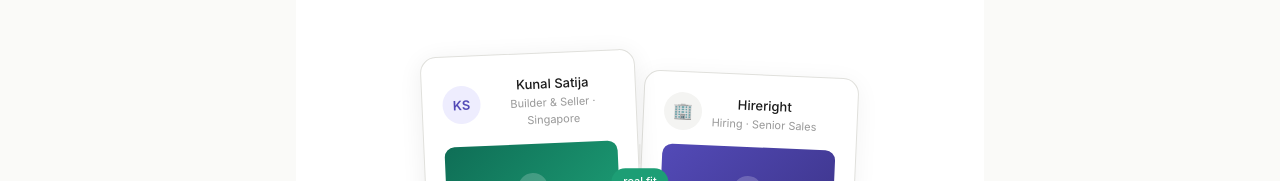
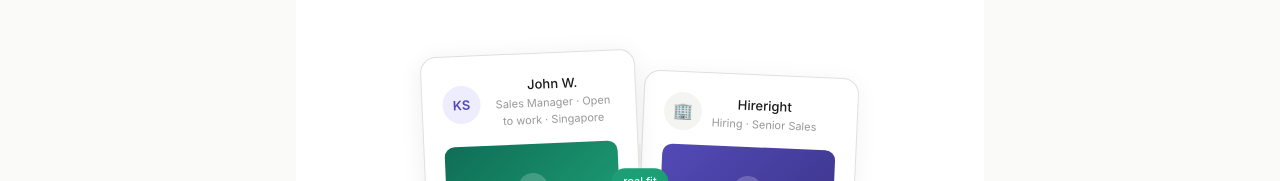
Before and after one commit to satti23walla/sghire, a React (Vite) app: page / in a window 1280 px wide. Shown: the part 482-663 px from the top of the page. Built offline with nearby package versions, Linux system fonts and the light colour scheme; no server answers.

Commit message:
Landing: change candidate name from Kunal Satija to John W.

```diff
--- a/src/pages/Landing.jsx
+++ b/src/pages/Landing.jsx
@@ -54,8 +54,8 @@
             <div style={{ display: 'flex', alignItems: 'center', gap: 10, marginBottom: 14 }}>
               <div style={{ width: 38, height: 38, borderRadius: '50%', background: '#EEEDFE', color: '#534AB7', display: 'flex', alignItems: 'center', justifyContent: 'center', fontSize: 13, fontWeight: 600, flexShrink: 0 }}>KS</div>
               <div>
-                <div style={{ fontSize: 13, fontWeight: 500, color: '#1a1a1a' }}>Kunal Satija</div>
-                <div style={{ fontSize: 11, color: '#999' }}>Builder & Seller · Singapore</div>
+                <div style={{ fontSize: 13, fontWeight: 500, color: '#1a1a1a' }}>John W.</div>
+                <div style={{ fontSize: 11, color: '#999' }}>Sales Manager · Open to work · Singapore</div>
               </div>
             </div>
             <div style={{ background: 'linear-gradient(135deg,#0F6E56,#1D9E75)', borderRadius: 10, height: 88, display: 'flex', alignItems: 'center', justifyContent: 'center', marginBottom: 12, position: 'relative' }}>
```
